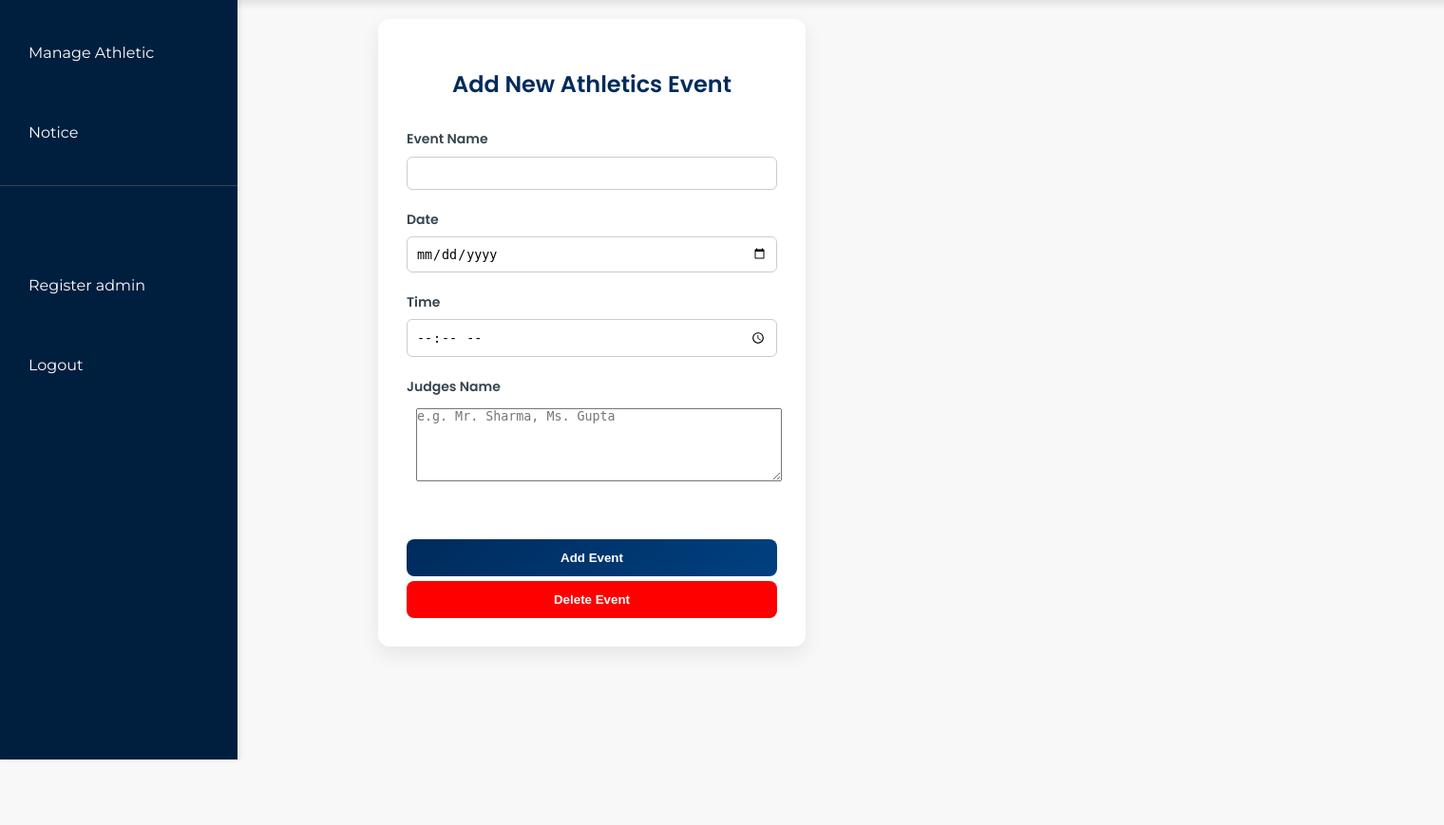
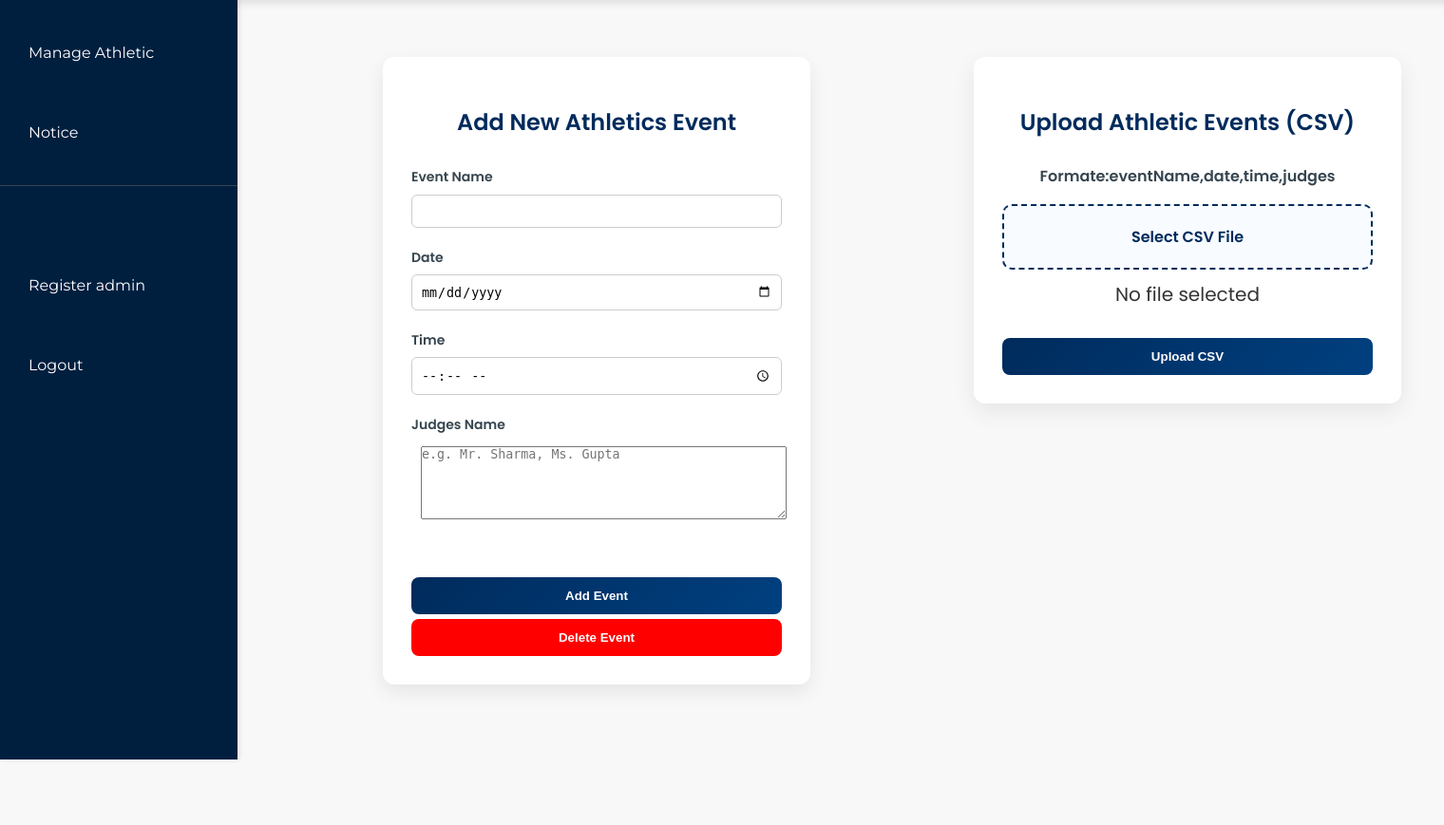
Before and after one commit to dieh4cker/college_event_viewer, a Flask app: page /manage-athletic in a window 1520 px wide. Shown: the part 128-997 px from the top of the page at 95% size. Before the commit the page ends 928 px from the top, so only its background shows below. Run offline with Flask 3, Linux system fonts and the light colour scheme; a user stored in the database is signed in.

Commit message:
athletic data upload using csv file implemented

```diff
--- /dev/null
+++ b/data.csv
@@ -0,0 +1,5 @@
+eventName,date,time,judges
+100m Sprint,2026-02-21,09:30,Mr Sharma
+Long Jump,2026-02-21,11:00,Mr Verma
+Shot Put,2026-02-22,10:00,Mr Khan
+100m Sprint,2026-02-21,09:30,"Mr Sharma, Rahul Sharma"
--- a/main.py
+++ b/main.py
@@ -1,6 +1,8 @@
 from flask import Flask, render_template,request,flash,redirect,url_for,session
 from datetime import datetime
 from flask_sqlalchemy import SQLAlchemy
+import csv
+from io import TextIOWrapper
 
 app = Flask(__name__, template_folder="templates", static_folder="static")
 
@@ -96,20 +98,56 @@ def logout():
     session.pop('admin', None)
     return redirect("/admin-login")
 
+import csv
+from io import TextIOWrapper
+
 @app.route("/manage-athletic", methods=['GET', 'POST'])
 def add_event():
+
     if 'admin' not in session:
         return redirect("/admin-login")
 
     if request.method == "POST":
-        name = request.form.get('event_name')
-        date = request.form.get('event_date')
-        time = request.form.get('event_time')
-        judges = request.form.get('judges')
-        event_data=Athletic(eventName=name,date=date,time=time,judges=judges)
-        db.session.add(event_data)
-        db.session.commit()
-        return redirect("/manage-athletic")
+
+        if "csv_file" in request.files:
+
+            file = request.files.get("csv_file")
+
+            if file and file.filename.endswith(".csv"):
+
+                csv_file = TextIOWrapper(file, encoding="utf-8")
+                reader = csv.DictReader(csv_file)
+
+                for row in reader:
+                    new_event = Athletic(
+                        eventName=row["eventName"],
+                        date=row["date"],
+                        time=row["time"],
+                        judges=row["judges"]
+                    )
+                    db.session.add(new_event)
+
+                db.session.commit()
+                return redirect("/manage-athletic")
+
+        else:
+            name = request.form.get('event_name')
+            date = request.form.get('event_date')
+            time = request.form.get('event_time')
+            judges = request.form.get('judges')
+
+            event_data = Athletic(
+                eventName=name,
+                date=date,
+                time=time,
+                judges=judges
+            )
+
+            db.session.add(event_data)
+            db.session.commit()
+
+            return redirect("/manage-athletic")
+
     return render_template("athletic-manage.html")
 
 @app.route("/delete-event")
--- a/static/admin.css
+++ b/static/admin.css
@@ -531,6 +531,92 @@ span {
     align-items: center;
     margin-bottom: 20px;
 }
+.csv-upload-container {
+    width: 450px;
+    margin: 120px 12px ;
+    background: #ffffff;
+    padding: 30px;
+    border-radius: 12px;
+    box-shadow: 0 8px 25px rgba(0,0,0,0.08);
+    text-align: center;
+}
+
+.csv-upload-container h2 {
+    margin-bottom: 25px;
+    color: #002b5c;
+}
+
+.csv-form {
+    display: flex;
+    flex-direction: column;
+    gap: 20px;
+}
+
+.file-label {
+    display: block;
+    padding: 20px;
+    border: 2px dashed #002b5c;
+    border-radius: 10px;
+    cursor: pointer;
+    transition: 0.3s;
+    font-weight: 600;
+    color: #002b5c;
+    background: #f8fbff;
+}
+
+.file-label:hover {
+    background: #e6f0ff;
+}
+
+.file-label input {
+    display: none;
+}
+
+.csv-btn {
+    padding: 12px;
+    background: linear-gradient(135deg, #002b5c, #004080);
+    color: white;
+    border: none;
+    border-radius: 8px;
+    font-weight: bold;
+    cursor: pointer;
+    transition: 0.3s;
+}
+
+.csv-btn:hover {
+    transform: translateY(-2px);
+    box-shadow: 0 6px 15px rgba(0,0,0,0.2);
+}
+.athletic-wrapper {
+    display: flex;
+    justify-content: center;
+    align-items: flex-start;
+    gap: 40px; /* dono ke beech space */
+    margin-top: 40px;
+}
+.admin-event-form,
+.csv-upload-container {
+    min-width: 400px;
+}
+p{
+  margin-top:1px;
+  font-size: 16px;
+  font-weight: bold;
+}
+.file-name {
+    font-size: 20px;
+    color: #333;
+    margin-top: -10px;
+    margin-bottom: 10px;
+    font-weight: 500;
+}
+/* Responsive bana dete hain */
+@media (max-width: 900px) {
+    .athletic-wrapper {
+        flex-direction: column;
+        align-items: center;
+    }
+}
 /* Responsive Design */
 @media (max-width: 768px) {
   .header {
--- a/templates/athletic-manage.html
+++ b/templates/athletic-manage.html
@@ -1,6 +1,7 @@
 {%extends "adminBase.html"%}
 {%block content%}
 <main class="content">
+    <div class="athletic-wrapper">
     <div class="admin-event-form">
         <h2>Add New Athletics Event</h2>
 
@@ -34,5 +35,39 @@
         </form>
         <button id="atl-delete-btn" onclick="window.location.href='/delete-event'">Delete Event</button>
     </div>
+    <div class="csv-upload-container">
+    <h2>Upload Athletic Events (CSV)</h2>
+    <p>Formate:eventName,date,time,judges</p>
+
+    <form action="/manage-athletic" method="POST" enctype="multipart/form-data" class="csv-form">
+
+        <label class="file-label">
+            Select CSV File
+            <input type="file" id="csvFile" name="csv_file" accept=".csv" required>
+        </label>
+        <p id="file-name" class="file-name">No file selected</p>
+
+        <button type="submit" class="csv-btn">
+            Upload CSV
+        </button>
+
+    </form>
+</div>
+</div>
+<script>
+document.addEventListener("DOMContentLoaded", function () {
+    const fileInput = document.getElementById("csvFile");
+    const fileNameText = document.getElementById("file-name");
+
+    fileInput.addEventListener("change", function () {
+        if (this.files.length > 0) {
+            fileNameText.textContent = this.files[0].name;
+        } else {
+            fileNameText.textContent = "No file selected";
+        }
+    });
+});
+</script>
 </main>
+
 {%endblock%}
--- a/templates/athletic.html
+++ b/templates/athletic.html
@@ -32,7 +32,7 @@
                         {{ event.formatted_date }}
                         {% endif %}</td>
                     <td>{{ event.formatted_time }}</td>
-                    <td>{% for judge in event.judges.split(' ') %}
+                    <td>{% for judge in event.judges.split(',') %}
                         {{ judge }}<br>
                         {% endfor %}</td>
                 </tr>
--- a/templates/delete-event.html
+++ b/templates/delete-event.html
@@ -29,7 +29,7 @@
                         {{ event.formatted_date }}
                         {% endif %}</td>
                     <td>{{ event.formatted_time }}</td>
-                    <td>{% for judge in event.judges.split(' ') %}
+                    <td>{% for judge in event.judges.split(',') %}
                         {{ judge }}<br>
                         {% endfor %}</td>
                     <td><form action="/delete-event/{{ event.id }}" method="POST">
```
Also changed, not shown: instance/database.db.
